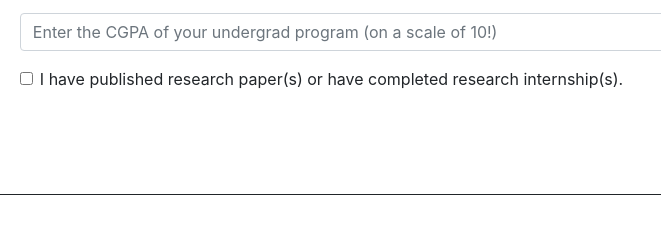
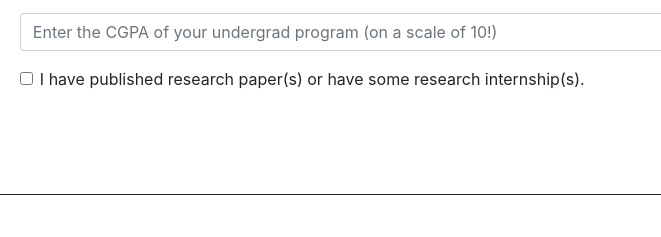
Before and after one commit to shreayan98c/Grad-Admission, a plain HTML site: page templates/index.html in a window 1280 px wide. Shown: the part 597-834 px from the top of the page, 278-939 px from the left. Drawn offline with nearby package versions, Linux system fonts and the light colour scheme; files that its build step writes are made by us from their sources; files whose address does not match are found by name.

```diff
--- a/templates/index.html
+++ b/templates/index.html
@@ -142,7 +142,7 @@
           <div class="form-check">
             <input class="form-check-input" type="checkbox" id="research">
             <label class="form-check-label" for="research">
-              I have published research paper(s) or have completed research internship(s).
+              I have published research paper(s) or have some research internship(s).
             </label>
           </div>
         </div>
```
